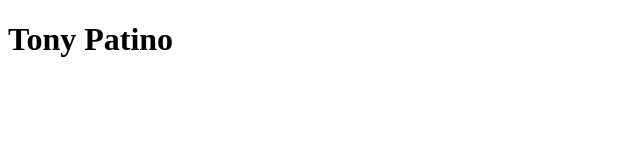
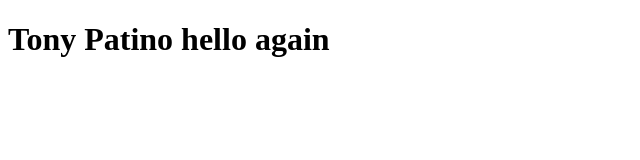
Before and after one commit to tony-PatMen/TonyPatino, a plain HTML site: page index.html in a window 1280 px wide. Shown: the whole page, without its empty margins (0-640 px from the left). Drawn offline with Linux system fonts and the light colour scheme.

Commit message:
Update index.html

```diff
--- a/index.html
+++ b/index.html
@@ -7,6 +7,6 @@
     <title>Tony Patino</title>
 </head>
 <body>
-    <h1>Tony Patino</h1>
+    <h1>Tony Patino hello again </h1>
 </body>
 </html>
```
